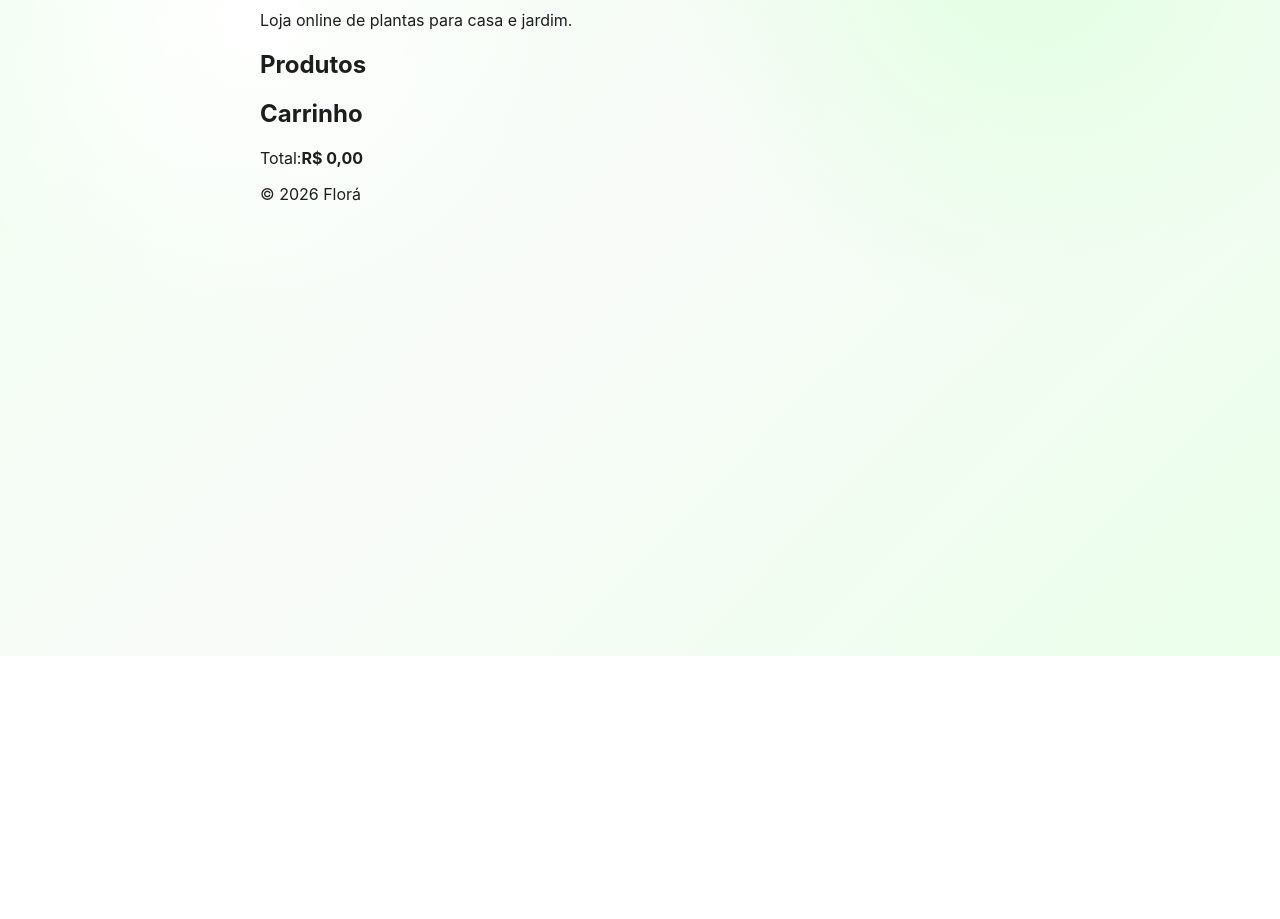
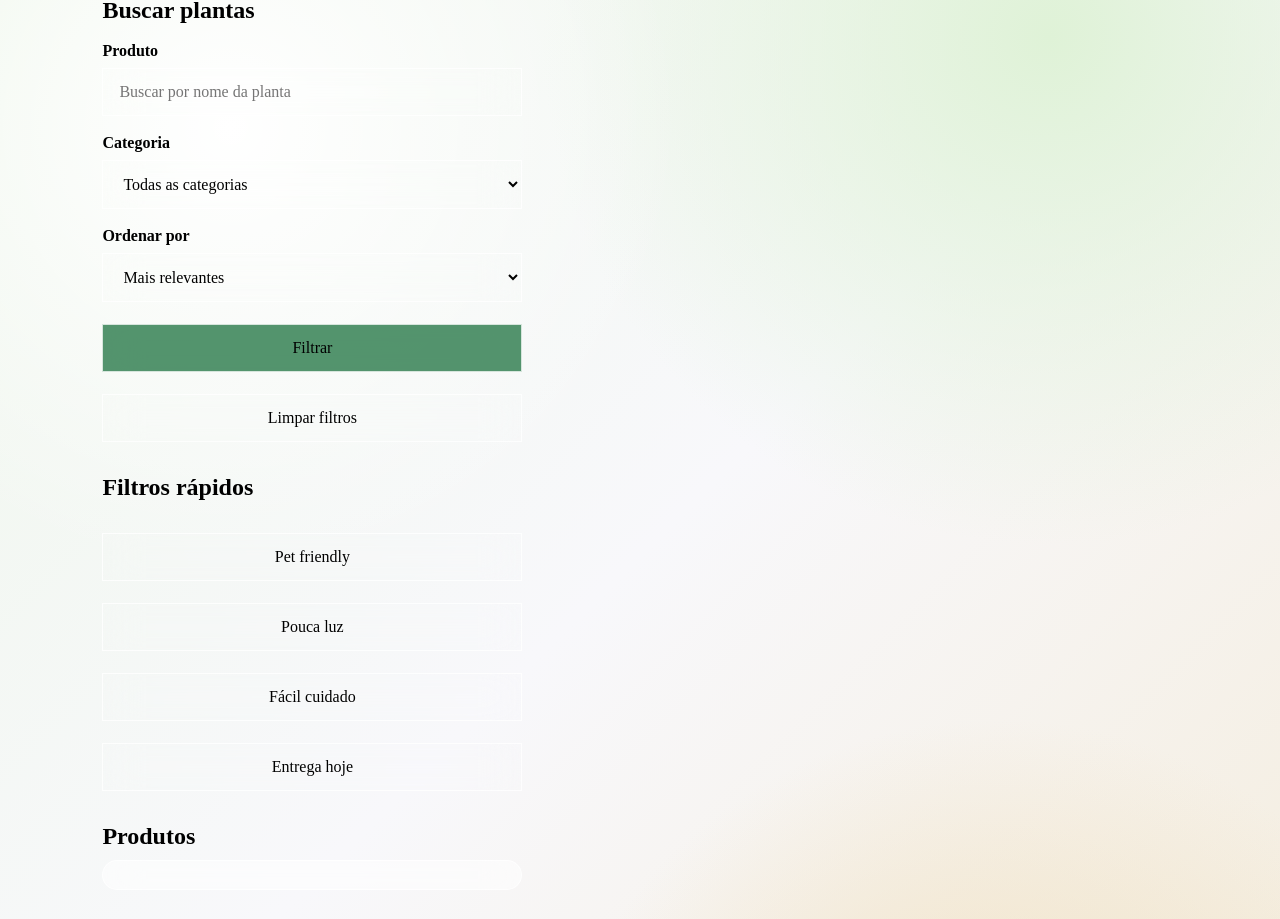
Before and after one commit to coelhokauap/flora, a plain HTML site: page index.html in a window 1280 px wide. Shown: the part 144-1063 px from the top of the page. Before the commit the page ends 800 px from the top, so only its background shows below. Drawn offline with Linux system fonts and the light colour scheme.

Commit message:
background e primeiros styles

```diff
--- a/index.html
+++ b/index.html
@@ -8,24 +8,73 @@
   </head>
   <body>
     <header class="container">
-      <h1>Florá</h1>
-      <p>Loja online de plantas para casa e jardim.</p>
+      <h1>Flor<strong>á</strong></h1>
+      <p>Loja online de <strong>plantas</strong> para casa e jardim.</p>
     </header>
 
     <main class="container">
       <section>
+        <h2>Buscar plantas</h2>
+
+        <form>
+          <label for="busca">Produto</label>
+          <input
+            id="busca"
+            name="busca"
+            type="search"
+            placeholder="Buscar por nome da planta"
+          />
+
+          <label for="categoria">Categoria</label>
+          <select id="categoria" name="categoria">
+            <option value="">Todas as categorias</option>
+            <option value="interior">Plantas de interior</option>
+            <option value="jardim">Plantas de jardim</option>
+            <option value="vasos">Vasos e suportes</option>
+            <option value="cuidados">Cuidados e adubos</option>
+          </select>
+
+          <label for="ordenacao">Ordenar por</label>
+          <select id="ordenacao" name="ordenacao">
+            <option value="relevancia">Mais relevantes</option>
+            <option value="menor-preco">Menor preço</option>
+            <option value="maior-preco">Maior preço</option>
+            <option value="mais-vendidos">Mais vendidos</option>
+          </select>
+
+          <button class="button button-primary" type="button">Filtrar</button>
+          <button class="button" type="reset">Limpar filtros</button>
+        </form>
+      </section>
+
+      <section>
+        <h2>Filtros rápidos</h2>
+        <button class="button" type="button">Pet friendly</button>
+        <button class="button" type="button">Pouca luz</button>
+        <button class="button" type="button">Fácil cuidado</button>
+        <button class="button" type="button">Entrega hoje</button>
+      </section>
+
+      <section>
         <h2>Produtos</h2>
-        <div id="lista_produtos"></div>
+        <div id="lista-produtos"></div>
       </section>
 
       <section>
         <h2>Carrinho</h2>
-        <ul id="lista_carrinho"></ul>
-        <p>Total:<strong id="total_carrinho">R$ 0,00</strong></p>
+        <ul id="lista-carrinho"></ul>
+        <p>Total:<strong id="total-carrinho">R$ 0,00</strong></p>
+
+        <button class="button button-primary" type="button">
+          Finalizar compra
+        </button>
       </section>
     </main>
 
     <footer class="container">
+      <button class="button" type="button">Atendimento</button>
+      <button class="button" type="button">Trocas e devoluções</button>
+      <button class="button" type="button">Política de entrega</button>
       <p>&copy; 2026 Florá</p>
     </footer>
     <script src="./script.js"></script>
--- a/style.css
+++ b/style.css
@@ -1,90 +1,138 @@
+@import url("../../main.css");
+
 :root {
-  --color-surface: #ffffff;
-  --color-surface-soft: #f5f1e8;
-  --color-page-start: #fff1f1;
+  --color-page-start: #eef7ea;
   --color-page-middle: #f8f8fb;
-  --color-page-end: #ffe9e9;
-  --color-text: #1d1d1f;
-  --color-muted: #424245;
-  --color-subtle: #6e6e73;
-  --color-accent: #f08080;
-  --color-accent-rgb: 240, 128, 128;
-  --color-shadow-rgb: 29, 29, 31;
-  --content-width: 760px;
-  --radius-md: 18px;
-  --radius-lg: 24px;
-  --glass-surface: rgba(255, 255, 255, 0.48);
-  --glass-surface-hover: rgba(255, 255, 255, 0.68);
-  --glass-field: rgba(255, 255, 255, 0.55);
-  --glass-border: rgba(255, 255, 255, 0.7);
-  --glass-shadow:
-    inset 0 1px 1px rgba(255, 255, 255, 0.75),
-    0 14px 30px rgba(var(--color-shadow-rgb), 0.08);
-  --font-main:
-    "SF Pro Text", "SF Pro Display", -apple-system, BlinkMacSystemFont,
-    "Segoe UI", sans-serif;
+  --color-page-end: #f3ead7;
+  --color-accent: #2f7d4f;
+  --color-accent-rgb: 47, 125, 79;
+  --color-shadow-rgb: 31, 56, 40;
+  --glass-border: rgba(255, 255, 255, 0.76);
+  --glass-surface: rgba(255, 255, 255, 0.56);
+  --glass-surface-hover: rgba(255, 255, 255, 0.74);
 }
 
 body {
-  margin: 0;
-  min-height: 100vh;
-  padding: 72px 24px;
+  max-width: 420px;
+  margin-left: clamp(24px, 8vw, 120px);
+  margin-right: auto;
   background:
-    radial-gradient(circle at 20% 20%, var(--color-surface) 0, transparent 28%),
-    radial-gradient(circle at 80% 10%, hsl(120 100% 94%) 0, transparent 30%),
+    radial-gradient(circle at 18% 18%, #ffffff 0, transparent 28%),
+    radial-gradient(circle at 82% 12%, #dff2d7 0, transparent 30%),
+    radial-gradient(circle at 78% 88%, #f0dfbd 0, transparent 28%),
     linear-gradient(
       135deg,
-      hsl(120 100% 97%),
-      hsl(120 27% 98%) 48%,
-      hsl(120 100% 96%)
+      var(--color-page-start),
+      var(--color-page-middle) 48%,
+      var(--color-page-end)
     );
-  color: var(--color-text);
-  font-family: var(--font-main);
-}
-* {
-  box-sizing: border-box;
 }
 
-.container {
-  max-width: var(--content-width);
-  margin-inline: auto;
+h1:first-of-type {
+  margin: 0 0 28px;
+  font-size: 40px;
+  line-height: 1.08;
 }
 
-.glass {
+span,
+strong {
+  color: var(--color-accent);
+}
+
+h2 {
+  margin: 32px 0 10px;
+  color: var(--color-muted);
+  font-size: 24px;
+}
+
+p {
+  color: var(--color-muted);
+  font-size: 19px;
+  line-height: 1.55;
+}
+
+form {
+  margin-bottom: 18px;
+}
+
+label {
+  display: block;
+  margin: 18px 0 8px;
+  color: var(--color-muted);
+  font-weight: 600;
+}
+
+input,
+select {
+  width: 100%;
+  padding: 14px 16px;
   border: 1px solid var(--glass-border);
-  border-radius: var(--radius-lg);
-  background: var(--glass-surface);
+  border-radius: var(--radius-md);
+  background: var(--glass-field);
+  box-shadow: var(--glass-shadow);
+  backdrop-filter: blur(18px);
+  font: inherit;
+}
+
+#lista_produtos,
+#lista-produtos,
+#lista_carrinho,
+#lista-carrinho {
+  padding: 0;
+  list-style: none;
+}
+
+#lista_produtos,
+#lista-produtos {
+  margin-bottom: 18px;
+  padding: 14px 16px;
+  border: 1px solid var(--glass-border);
+  border-radius: 22px;
+  background: rgba(255, 255, 255, 0.5);
   box-shadow: var(--glass-shadow);
   backdrop-filter: blur(18px);
 }
 
+article img {
+  width: 100%;
+  margin-bottom: 12px;
+  border-radius: var(--radius-md);
+}
+
+article h3 {
+  margin: 0 0 8px;
+  color: var(--color-muted);
+  font-size: 24px;
+}
+
 .button {
-  display: block;
   width: 100%;
-  max-width: var(--content-width);
-  margin: 12px auto;
-  padding: 16px 20px;
+  margin-top: 22px;
+  padding: 14px 16px;
   border: 1px solid var(--glass-border);
-  border-radius: var(--radius-lg);
-  background: var(--glass-surface);
-  color: var(--color-accent);
-  font: inherit;
-  text-align: left;
-  text-decoration: none;
+  border-radius: var(--radius-md);
+  background: var(--glass-field);
   box-shadow: var(--glass-shadow);
   backdrop-filter: blur(18px);
-  cursor: pointer;
-}
-
-.button:hover {
-  background: var(--glass-surface-hover);
+  font: inherit;
 }
 
 .button-primary {
   background: rgba(var(--color-accent-rgb), 0.82);
   color: var(--color-surface);
+  cursor: pointer;
 }
 
 .button-primary:hover {
   background: rgba(var(--color-accent-rgb), 0.92);
 }
+
+#total_carrinho,
+#total-carrinho {
+  margin-left: 8px;
+}
+
+footer p {
+  margin: 32px 0 0;
+  color: var(--color-muted);
+}
```
